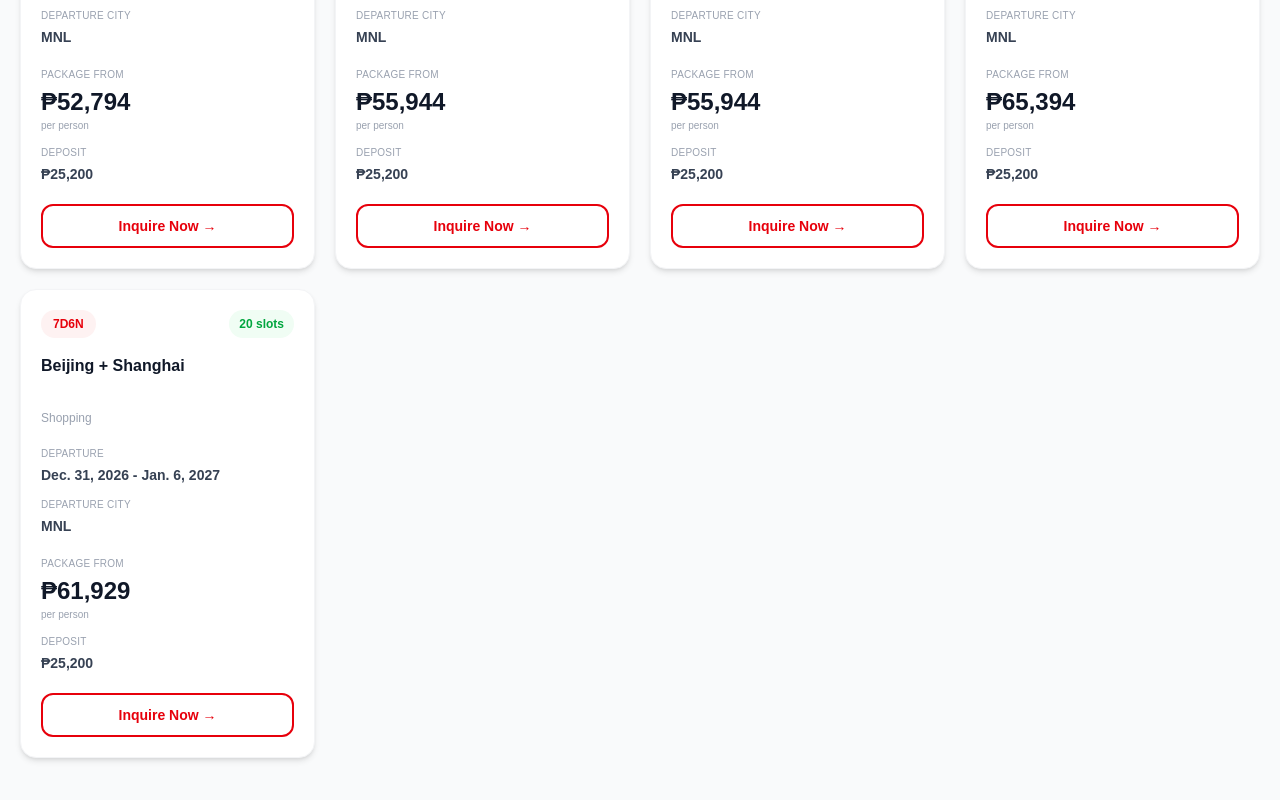
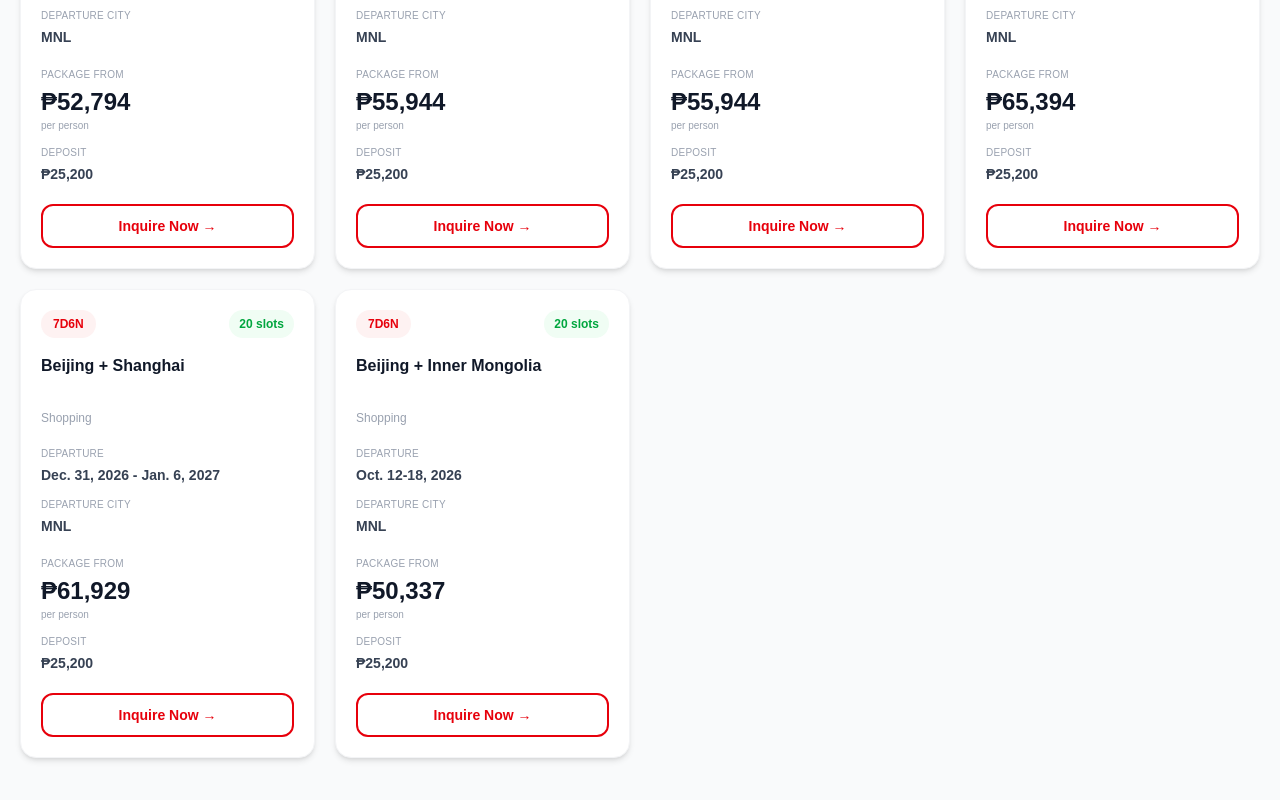
Before and after one commit to chingutravelandtours/chingu-website, a Next.js app: page /china-tours in a window 1280 px wide. Shown: the part 3452-4252 px from the top of the page. Built offline with nearby package versions, Linux system fonts and the light colour scheme.

Commit message:
Update page.tsx

```diff
--- a/app/china-tours/page.tsx
+++ b/app/china-tours/page.tsx
@@ -334,6 +334,17 @@ const packages: Package[] = [
   slots: 20,
   deposit: 400 * USD_TO_PHP,
 },
+
+  {
+  title: "Beijing + Inner Mongolia",
+  subtitle: "Shopping",
+  duration: "7D6N",
+  dates: "Oct. 12-18, 2026",
+  city: "MNL",
+  price: 799 * USD_TO_PHP,
+  slots: 20,
+  deposit: 400 * USD_TO_PHP,
+},
 ];
 
 export default function ChinaToursPage() {
```
